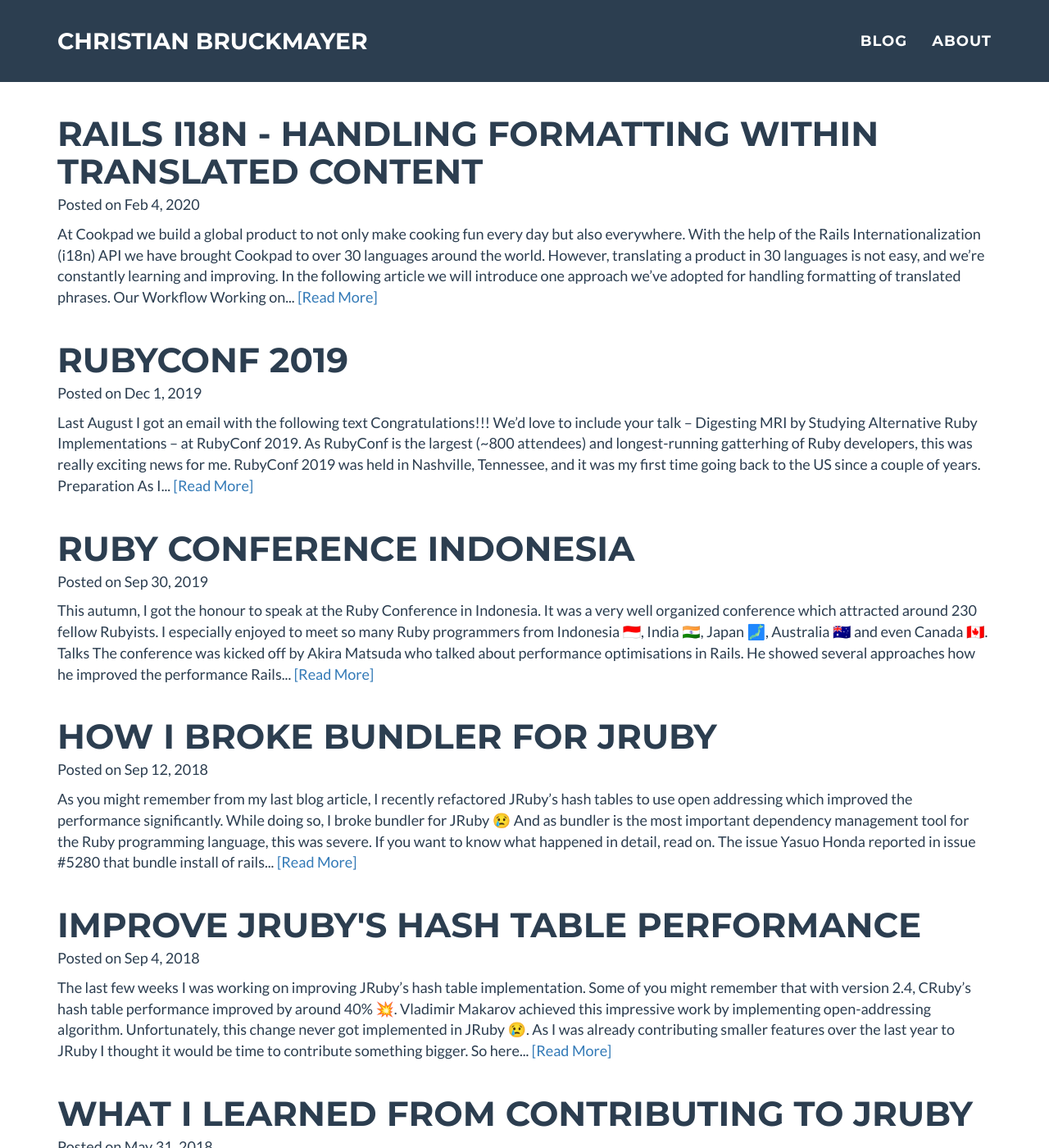
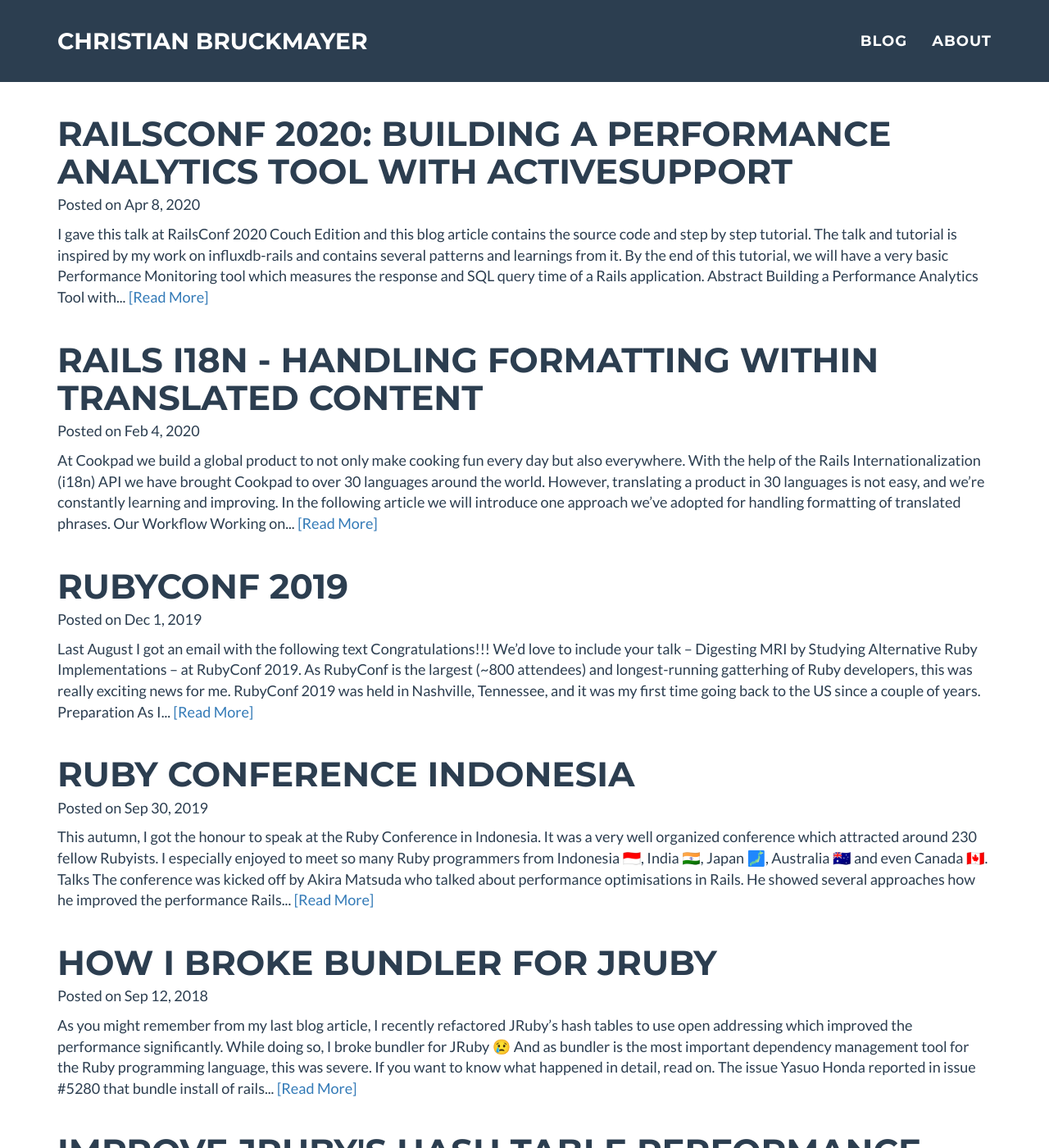
Before and after one commit to ChrisBr/bruckmayer.net, a Jekyll site: the page built from index.html, in a window 1280 px wide and 1400 px high. Shown: the whole window at 82% size. Built offline with Jekyll 4.4.1, drawn with Linux system fonts in a browser that asks for light colours; emoji names are drawn with the system emoji font; comment, search, counter and statistics services are not loaded; some of the changed lines change nothing that is shown.

Commit message:
Update RailsConf post

````diff
--- /dev/null
+++ b/_posts/2020-04-08-rails-conf.markdown
@@ -0,0 +1,251 @@
+---
+layout: post
+title:  "RailsConf 2020: Building a Performance Analytics Tool with ActiveSupport"
+date:   2020-04-08 00:00:00
+categories: Rails
+permalink: rails-conf-2020
+---
+I gave this talk at [RailsConf 2020 Couch Edition](https://railsconf.com/) and this blog article contains the source code and step by step tutorial.
+The talk and tutorial is inspired by my work on [influxdb-rails](https://github.com/influxdata/influxdb-rails) and contains several patterns and learnings from it.
+
+By the end of this tutorial, we will have a very basic Performance Monitoring tool which measures the response and SQL query time of a Rails application.
+
+## Abstract
+
+> Building a Performance Analytics Tool with ActiveSupport
+
+> Setting up a performance analytics tool like NewRelic or Skylight is one of the first things many developers do in a new project. However, have you ever wondered how these tools work under the hood?
+
+> In this talk, we will build a basic performance analytics tool from scratch. We will deep dive into ActiveSupport instrumentations to collect, group and normalise metrics from your app. To persist these metrics, we will use a time series database and visualise the data on a dashboard. By the end of the talk, you will know how your favourite performance analytics tool works.
+
+
+## Slides
+
+<br>
+
+<script async class="speakerdeck-embed" data-id="7a89961f62a544f1abb7afef8222da4d" data-ratio="1.77777777777778" src="//speakerdeck.com/assets/embed.js"></script>
+
+<br>
+
+
+## Chapter 1: Collecting data
+### Notification Framework
+As a first step we need to implement a notification framework which we can use to instrument and subscribe to performance metrics.
+
+A basic example of the functionality of our notification framework would be this code:
+```ruby
+scenario "It can susbcribe and instrument events" do
+  events = []
+  ActiveMonitoring::Notifications.subscribe("test_event") do |name, start, finish, id, payload|
+    events << { name: name, start: start, finish: finish, id: id, payload: payload }
+  end
+
+  ActiveMonitoring::Notifications.instrument("test_event", payload: :payload) do
+    1 + 1
+  end
+
+  expect(metrics[0].name).to eq("test_event")
+  expect(metrics[0].payload).to include(payload: :payload)
+end
+```
+
+The implementation can be found in commit [32c3](https://github.com/ChrisBr/active_monitoring/commit/32c32dcec7529ac7a8e0125b1aaab28cd4219363).
+For the sake of simplicity, this framework is not thread safe of course.
+
+This framework is inspired by [ActiveSupport Notifications](https://edgeguides.rubyonrails.org/active_support_instrumentation.html) which already provides various hooks into Rails internals.
+The implementatition of Active Support Notifications can be found [here](https://github.com/rails/rails/tree/master/activesupport/lib/active_support/notifications).
+
+### Instrument events
+[ActiveSupport Notifications](https://edgeguides.rubyonrails.org/active_support_instrumentation.html) provides already
+several hooks to subscribe to e.g. processing of controller actions, SQL queries or view rendering.
+However, Rails does not provide hooks for external libraries like Redis or Memcache.
+In [ef20](https://github.com/ChrisBr/active_monitoring/commit/ef200ae5bf58f9afd2a69003e2c3620d0d9c86eb) and [46c3](https://github.com/ChrisBr/active_monitoring/commit/46c338f8fa5870bae7dc0e251e637d1d4be551db) we monkey patch Rails
+to subscribe to controller actions and SQL queries.
+
+<br>
+
+## Chapter 2: Storage
+In chapter two we discussed an appropriate storage engine for our data.
+Our data would look for example like this
+
+<table class="table">
+  <thead>
+    <tr>
+      <th>Timestamp</th>
+      <th>Hook</th>
+      <th>Location</th>
+      <th>Request ID</th>
+      <th>Value</th>
+    </tr>
+  </thead>
+  <tbody>
+    <tr>
+      <td>01.04.2020 00:31:30 CET</td>
+      <td>process_action</td>
+      <td>BooksController#show</td>
+      <td>cf6d6dcd</td>
+      <td>100 ms</td>
+    </tr>
+    <tr>
+      <td>01.04.2020 00:32:30 CET</td>
+      <td>sql</td>
+      <td>BooksController#show</td>
+      <td>c7c7c841</td>
+      <td>80 ms</td>
+    </tr>
+  </tbody>
+</table>
+
+This data looks tabular, so using a relational database to store it would make sense.
+However, there are several downsides to this approach.
+
+### Relational Database
+
+Relational databases perform very well with applications which map to the basic CRUD operations of the database like a Rails controller.
+
+```ruby
+class BooksController < ApplicationController
+  def new; end
+  def create; end
+  def show; end
+  def edit; end
+  def update; end
+  def destroy; end
+end
+```
+
+However, our plugin does not really use all of these traditional database operations or in a different way we would in a normal Rails app.
+
+#### Create
+For each request, we will write one process action and several SQL query data points.
+If we extend this application to also cover view render times or background jobs, it's not unlikely we would write 10+ metrics per request.
+Depending of how many requests your app does process, we could easily create millions of metrics per year.
+
+#### Read
+We will read the metrics in a dashboard for a certain time range like today or last three hours but not randomly.
+
+#### Update
+We will almost never go back to update on of the metrics.
+
+#### Delete
+We will only delete metrics in batches but not single metrics.
+For instance, we are only interested in metrics for the last three months so once a month we can do a 'garbage collection' and delete metrics older than three months.
+
+### Time Series Database
+
+With this all said, a relational database might not be the best storage engine for this kind of data as
+
+* We will heavily write to the database which would cause to frequently create new pages in a [B-Tree](https://en.wikipedia.org/wiki/B-tree) like most relational databases use internally
+* We would need to implement some sort of garbage collection to remove old data
+* Compression of data would not be very efficient
+
+For this kind of data, a [log based storage engine](https://en.wikipedia.org/wiki/Log-structured_merge-tree) like most [Time Series databases](https://db-engines.com/en/ranking/time+series+dbms) implement it would be more efficient.
+
+However, for the sake of simplicity, we store our metrics in a relational database in this tutorial, the implementation can be found in [5967](https://github.com/ChrisBr/active_monitoring/commit/5967190a1484009476f2378c02e3e0ea96d21624).
+
+<br>
+
+## Chapter 3: Processing
+In the previous chapter we already stored the controller metrics.
+Before we can store SQL metrics, we need to do some more additional work.
+
+### Cleaning
+ActiveRecord does a lot of 'magic' behind the scenes to abstract persisting objects to the database.
+Some of this 'magic' requires to execute additional database queries, for instance
+
+* Current version of the database engine
+* Which migrations did already run
+* Which environment
+
+We're only interested to store application metrics so we need to filter these queries out.
+The implementation can be found in [156d](https://github.com/ChrisBr/active_monitoring/commit/156d8f7fb0bd3b013524a20effc65dad05506b3d).
+
+### Normalizing
+Depending on the database adapter you use, the queries might contain values.
+To group the same queries together, we need to normalize these queries.
+
+```SQL
+SELECT * FROM books WHERE id = 1;
+SELECT * FROM books WHERE id = 2;
+```
+
+For our performance monitoring tool, these two queries should be treated the same and we need to normalize them to
+```SQL
+SELECT * FROM books WHERE id = xxx;
+```
+
+In [66a8](https://github.com/ChrisBr/active_monitoring/commit/66a833a46b40072a8888fb6b6c6bb02ee60bda17) we implement a simple query normalizer.
+
+### Grouping
+ActiveRecord is a standalone framework, therefore the payload of the SQL event does not contain a `request_id`.
+We can use ActiveRecord for instance in migrations or background jobs so it is perfectly valid to use it outside of a request response cycle.
+However, in our Performance Monitoring tool we would like to group requests and SQL queries together so we can see if a query causes a slow response.
+
+Luckily, we also implemented a `start_processing` event in [ef20](https://github.com/ChrisBr/active_monitoring/commit/ef200ae5bf58f9afd2a69003e2c3620d0d9c86eb).
+We can now subscribe to this event and set the `request_id` and `location` in a cache which we later read
+in when writing the SQL metrics.
+In [b1f1](https://github.com/ChrisBr/active_monitoring/commit/b1f1847270935beacc236bc54535ced1eb83c5ef) we implement a `CurrentAttributes` class and eventually write the SQL metrics.
+
+ActiveSupport ships with [CurrentAttributes](https://github.com/rails/rails/blob/157920aead96865e3135f496c09ace607d5620dc/activesupport/lib/active_support/current_attributes.rb) out of the box since Rails 5.
+
+<br>
+
+## Chapter 4: Visualization
+So we now have several metrics in our data base written which would look something like
+
+<table class="table">
+  <thead>
+    <tr>
+      <th>Timestamp</th>
+      <th>Hook</th>
+      <th>Location</th>
+      <th>Request ID</th>
+      <th>Value</th>
+    </tr>
+  </thead>
+  <tbody>
+    <tr>
+      <td>01.04.2020 00:31:30 CET</td>
+      <td>process_action</td>
+      <td>BooksController#show</td>
+      <td>cf6d6dcd</td>
+      <td>100 ms</td>
+    </tr>
+    <tr>
+      <td>01.04.2020 00:32:30 CET</td>
+      <td>sql</td>
+      <td>BooksController#show</td>
+      <td>c7c7c841</td>
+      <td>80 ms</td>
+    </tr>
+  </tbody>
+</table>
+
+It would be very hard to spot now problems or discover pattern so eventually we need to visualize our collected data.
+In [cfca](https://github.com/ChrisBr/active_monitoring/commit/cfcafd2f4664e6927e7d297a4b7da2e18bdd5205) we implement a dashboard to show percentiles and the slowest queries of our Rails app.
+A very good blog article about data visualization for performance metrics from Richard Schneemann can be found [here](https://www.schneems.com/2020/03/17/lies-damned-lies-and-averages-perc50-perc95-explained-for-programmers/).
+
+In a real world application, I would strongly recommend to use a dashboard software like [Grafana](https://github.com/grafana/grafana).
+
+<br>
+
+## Summary
+Congratulations, we implemented a very basic Performance Monitoring tool in just a few hundred lines of code now.
+We deep dived into [ActiveSupport Notifications](https://edgeguides.rubyonrails.org/active_support_instrumentation.html) and hooked into Rails events to write request and SQL query metrics in our data storage.
+As data storage, we compared relational databases with time series databases like InfluxDB.
+Before we could visualize our data, we needed to clean, normalize and group the metrics.
+
+From here, we can easily add more metrics like [rendering of views](https://edgeguides.rubyonrails.org/active_support_instrumentation.html#action-view),
+[caching](https://edgeguides.rubyonrails.org/active_support_instrumentation.html#active-support) or [background jobs](https://edgeguides.rubyonrails.org/active_support_instrumentation.html#active-job).
+
+As initially mentioned, this tutorial is heavily influenced by our work on https://github.com/influxdata/influxdb-rails.
+If this made you curious, we always look for new contributors.
+
+<br>
+
+## Further reads
+* [Profiling and Benchmarking 101 by Nate Berkopec](https://youtu.be/XL51vf-XBTs)
+* [Lies, Damned Lies, and Averages: Perc50, Perc95 explained for Programmers by Richard Schneeman](https://www.schneems.com/2020/03/17/lies-damned-lies-and-averages-perc50-perc95-explained-for-programmers/)
+* <https://github.com/influxdata/influxdb-ruby>
+* <https://github.com/influxdata/influxdb-rails>
+* <https://docs.influxdata.com/influxdb/v1.7/concepts/storage_engine/>
--- a/css/freelancer.css
+++ b/css/freelancer.css
@@ -7,7 +7,7 @@ body {
   font-family: 'Lato', 'Helvetica Neue', Helvetica, Arial, sans-serif;
   overflow-x: hidden;
 }
-p {
+p, table{
   font-size: 20px;
 }
 p.small {
````
